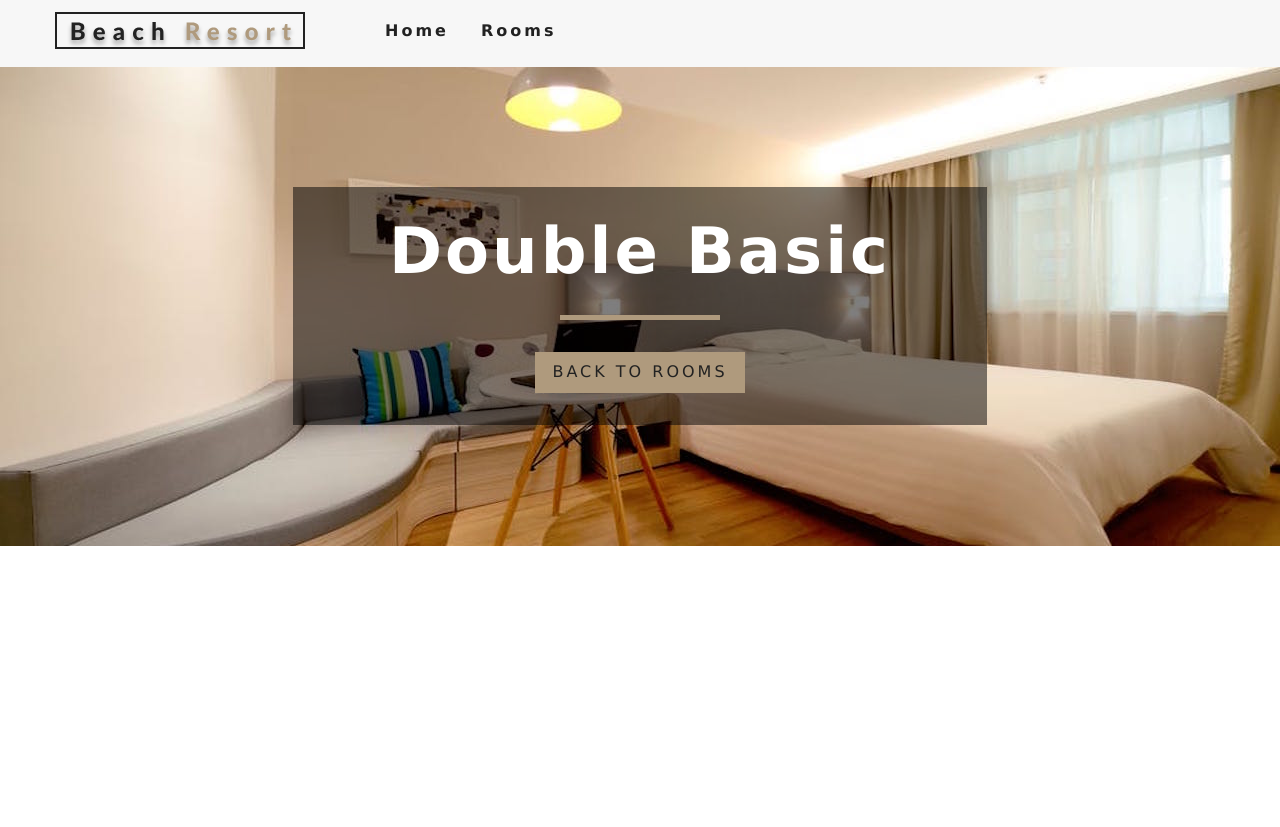
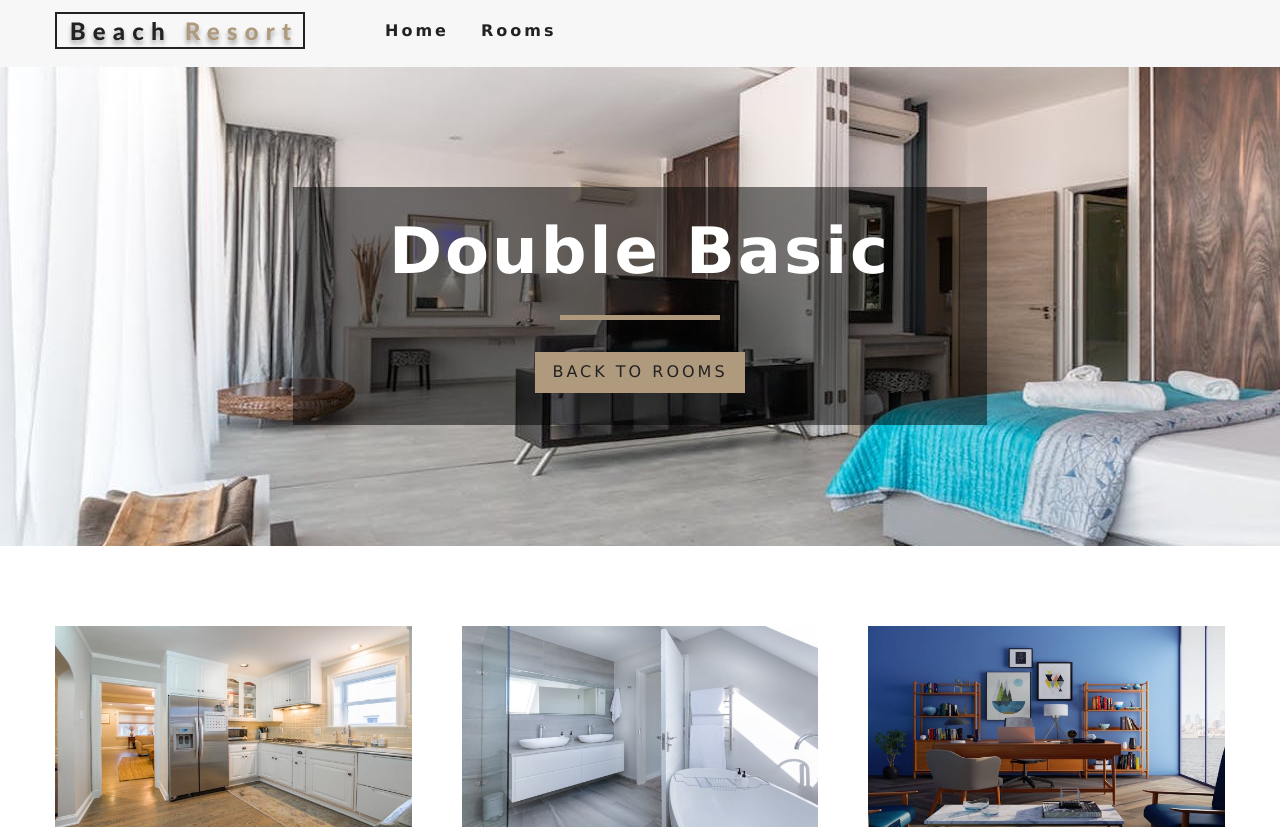
Before and after one commit to JerryDoran/react_beach_resort, a React (Create React App) app: page /rooms/double-basic in a window 1280 px wide. Before the commit the page ends 800 px from the top, so only its background shows below. Built offline with nearby package versions, Linux system fonts and the light colour scheme.

Commit message:
Added image styled component

```diff
--- a/package.json
+++ b/package.json
@@ -10,7 +10,8 @@
     "react-dom": "^16.13.1",
     "react-icons": "^3.11.0",
     "react-router-dom": "^5.2.0",
-    "react-scripts": "3.4.3"
+    "react-scripts": "3.4.3",
+    "styled-components": "^5.2.0"
   },
   "scripts": {
     "start": "react-scripts start",
--- /dev/null
+++ b/src/components/StyledHero.js
@@ -0,0 +1,13 @@
+import styled from 'styled-components';
+import defaultImage from '../images/room-1.jpeg';
+
+const StyledHero = styled.header`
+  display: flex;
+  align-items: center;
+  justify-content: center;
+  min-height: 60vh;
+  background: url(${(props) => (props.img ? props.img : defaultImage)})
+    center/cover no-repeat;
+`;
+
+export default StyledHero;
--- a/src/pages/Home.js
+++ b/src/pages/Home.js
@@ -4,6 +4,7 @@
 import { Link } from 'react-router-dom';
 import Services from '../components/Services';
 import FeaturedRooms from '../components/FeaturedRooms';
+import StyledHero from '../components/StyledHero';
 
 const Home = () => {
   return (
--- a/src/pages/SingleRoom.js
+++ b/src/pages/SingleRoom.js
@@ -1,9 +1,9 @@
 import React, { Component } from 'react';
 import Banner from '../components/Banner';
-import Hero from '../components/Hero';
 import { Link } from 'react-router-dom';
 import defaultBcg from '../images/room-1.jpeg';
 import { RoomContext } from '../RoomContext';
+import StyledHero from '../components/StyledHero';
 
 export class SingleRoom extends Component {
   constructor(props) {
@@ -39,14 +39,26 @@
       pets,
       images,
     } = room;
+
+    const [mainImg, ...defaultImg] = images;
+    console.log(defaultImg);
     return (
-      <Hero hero='roomsHero'>
-        <Banner title={`${name}`}>
-          <Link to='/rooms' className='btn-primary'>
-            back to rooms
-          </Link>
-        </Banner>
-      </Hero>
+      <>
+        <StyledHero img={mainImg || this.state.defaultBcg}>
+          <Banner title={`${name}`}>
+            <Link to='/rooms' className='btn-primary'>
+              back to rooms
+            </Link>
+          </Banner>
+        </StyledHero>
+        <section className='single-room'>
+          <div className='single-room-images'>
+            {defaultImg.map((image, index) => {
+              return <img key={index} src={image} alt={name} />;
+            })}
+          </div>
+        </section>
+      </>
     );
   }
 }
```
Also changed, not shown: 1 other file (tests, documents, lock files or other folders).
